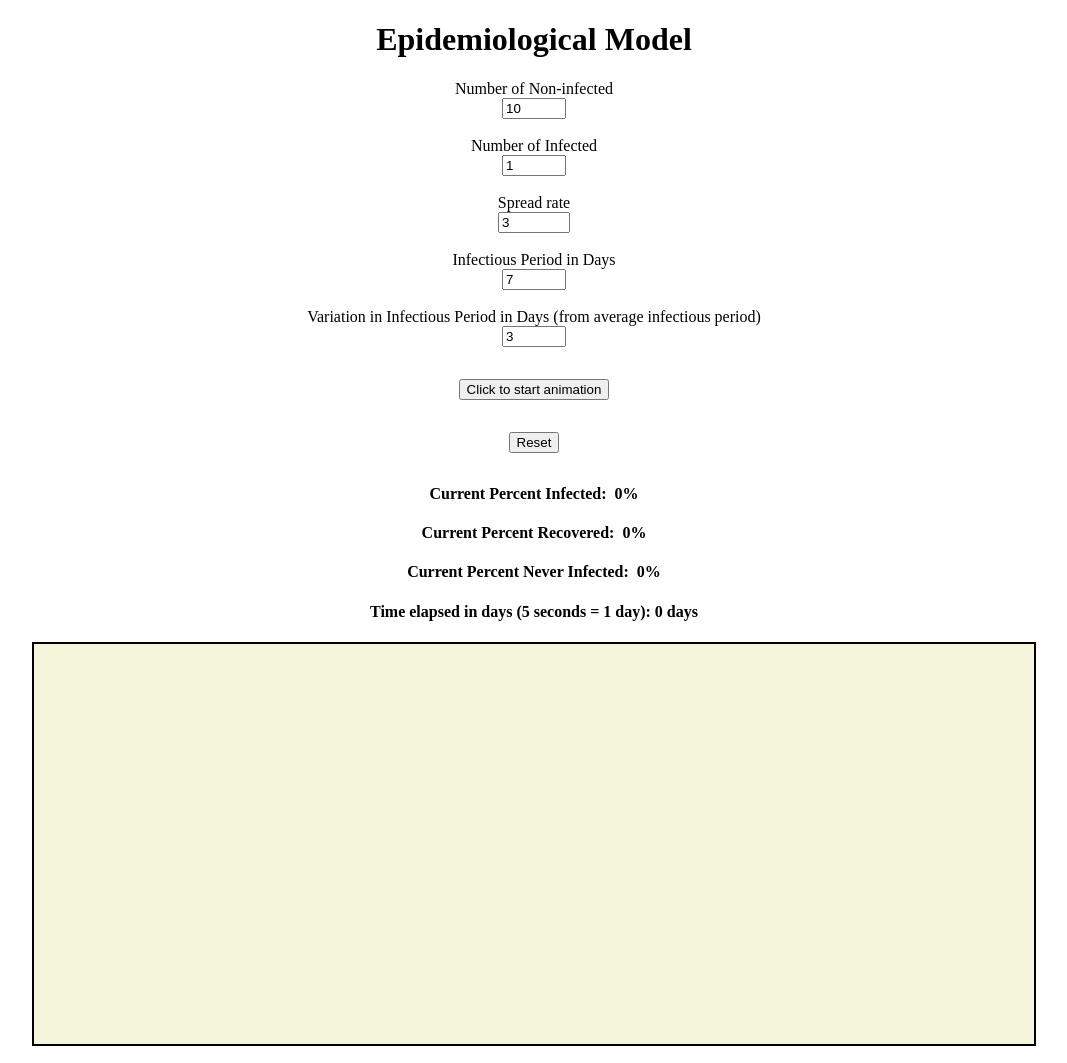
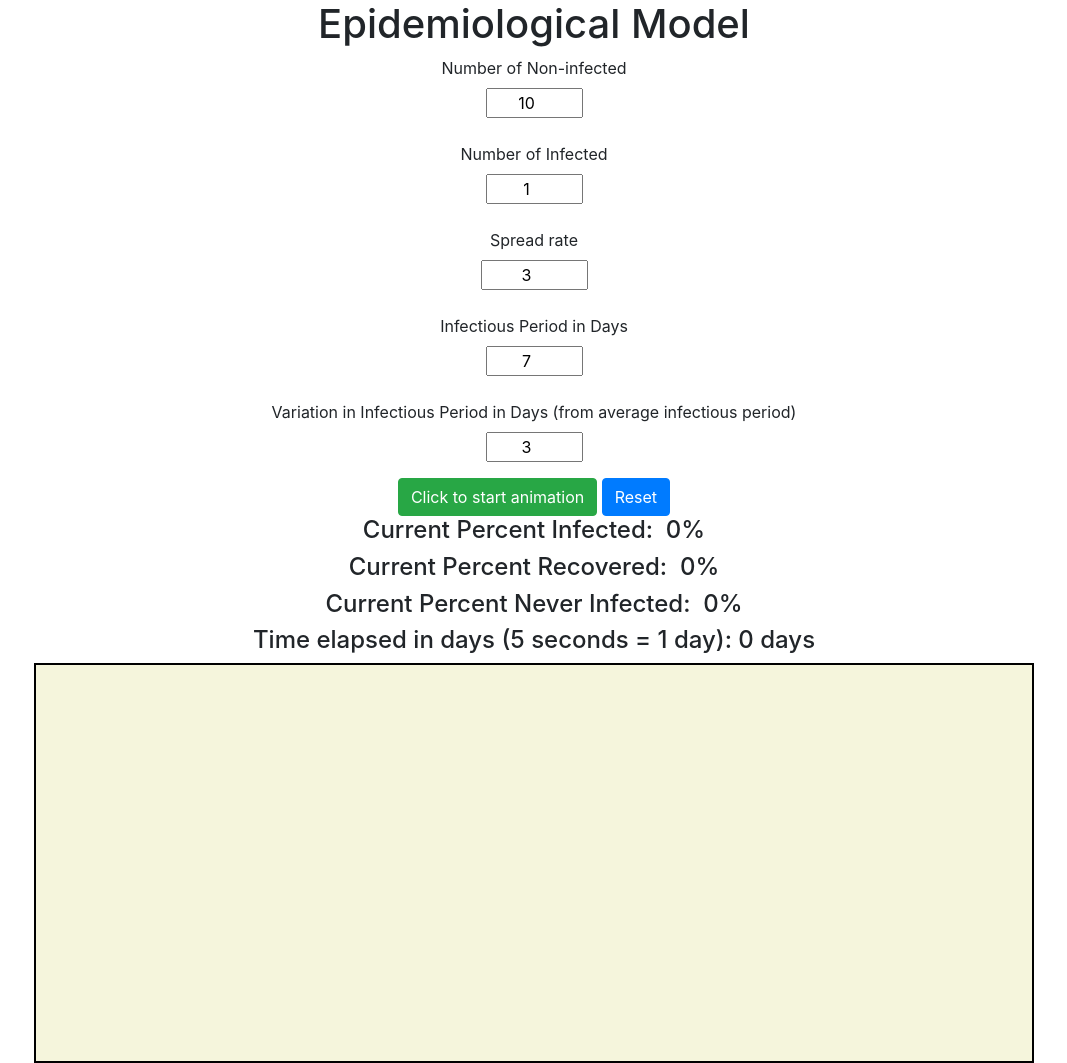
Before and after one commit to chrisjones0517/epidemiological-model-1, a PHP site: page / in a window 1280 px wide. Shown: the whole page, without its empty margins (106-1173 px from the left). Run offline with PHP 8.4, Linux system fonts and the light colour scheme.

Commit message:
added styling

```diff
--- a/home.html
+++ b/home.html
@@ -10,46 +10,55 @@
     <meta http-equiv="expires" content="Tue, 01 Jan 1980 1:00:00 GMT" />
     <meta http-equiv="pragma" content="no-cache" />
     <link rel="stylesheet" type="text/css" href="index.css">
-    <script src="https://code.jquery.com/jquery-3.5.1.min.js"
-        integrity="sha256-9/aliU8dGd2tb6OSsuzixeV4y/faTqgFtohetphbbj0=" crossorigin="anonymous"></script>
+    <link rel="stylesheet" href="https://stackpath.bootstrapcdn.com/bootstrap/4.5.0/css/bootstrap.min.css"
+        integrity="sha384-9aIt2nRpC12Uk9gS9baDl411NQApFmC26EwAOH8WgZl5MYYxFfc+NcPb1dKGj7Sk" crossorigin="anonymous">
     <title>Document</title>
 </head>
 
-<body>
+<body class="text-center">
     <h1>Epidemiological Model</h1>
     <label for="numClear">Number of Non-infected</label>
     <br>
-    <input id="numClear" type="number" min="1" max="100" value="10">
+    <input id="numClear" class="text-center" type="number" min="1" max="100" value="10">
     <br>
     <br>
     <label for="numInfected">Number of Infected</label>
     <br>
-    <input id="numInfected" type="number" min="1" max="100" value="1">
+    <input id="numInfected" class="text-center" type="number" min="1" max="100" value="1">
     <br>
     <br>
     <label for="r-naught">Spread rate</label>
     <br>
-    <input id="r-naught" type="number" step="0.1" min="1.1" max="10" value="3">
+    <input id="r-naught" class="text-center" type="number" step="0.1" min="1.1" max="10" value="3">
     <br>
     <br>
     <label for="infectiousPeriod">Infectious Period in Days</label>
     <br>
-    <input id="infectiousPeriod" type="number" min="1" max="100" value="7">
+    <input id="infectiousPeriod" class="text-center" type="number" min="1" max="100" value="7">
     <br>
     <br>
     <label for="variation">Variation in Infectious Period in Days (from average infectious period)</label>
     <br>
-    <input id="variation" type="number" min="0" max="100" value="3">
-    <button id="animate">Click to start animation</button>
-    <button id="reset">Reset</button>
+    <input id="variation" class="text-center mb-3" type="number" min="0" max="100" value="3">
+    <br>
+    <button id="animate"class="btn btn-success mx-auto">Click to start animation</button>
+    <button id="reset" class="btn btn-primary mx-auto">Reset</button>
     <h4>Current Percent Infected:&nbsp;&nbsp;<span id="percent-infected">0</span><span>%</span></h4>
     <h4>Current Percent Recovered:&nbsp;&nbsp;<span id="percent-recovered">0</span><span>%</span></h4>
     <h4>Current Percent Never Infected:&nbsp;&nbsp;<span id="percent-never">0</span><span>%</span></h4>
     <h4>Time elapsed in days (5 seconds = 1 day): <span id="t-days">0</span> <span> days</span></h4>
     <div id="model-container">
     </div>
+
+    <script src="https://code.jquery.com/jquery-3.5.1.min.js"
+        integrity="sha256-9/aliU8dGd2tb6OSsuzixeV4y/faTqgFtohetphbbj0=" crossorigin="anonymous"></script>
+    <script src="https://cdn.jsdelivr.net/npm/popper.js@1.16.0/dist/umd/popper.min.js"
+        integrity="sha384-Q6E9RHvbIyZFJoft+2mJbHaEWldlvI9IOYy5n3zV9zzTtmI3UksdQRVvoxMfooAo"
+        crossorigin="anonymous"></script>
+    <script src="https://stackpath.bootstrapcdn.com/bootstrap/4.5.0/js/bootstrap.min.js"
+        integrity="sha384-OgVRvuATP1z7JjHLkuOU7Xw704+h835Lr+6QL9UvYjZE3Ipu6Tp75j7Bh/kR0JKI"
+        crossorigin="anonymous"></script>
+    <script src="index.js"></script>
 </body>
-<script src="index.js">
-</script>
 
 </html>
--- a/index.css
+++ b/index.css
@@ -1,9 +1,3 @@
-body {
-    margin: 0;
-    padding: 0;
-    text-align: center;
-}
-
 #model-container {
     height: 400px;
     width: 1000px;
--- a/index.js
+++ b/index.js
@@ -20,6 +20,7 @@ $(document).ready(function () {
     });
 
     $('#animate').click(function () {
+
         let rNaught = parseInt($('#r-naught').val());
         let speed = Math.round((rNaught + 100) / rNaught);
         let infectiousPeriod = 5000 * parseInt($('#infectiousPeriod').val());
@@ -27,6 +28,12 @@ $(document).ready(function () {
 
         clear = parseInt($('#numClear').val());
         infected = parseInt($('#numInfected').val());
+        $('#numClear').attr('disabled', 'true');
+        $('#numInfected').attr('disabled', 'true');
+        $('#r-naught').attr('disabled', 'true');
+        $('#infectiousPeriod').attr('disabled', 'true');
+        $('#variation').attr('disabled', 'true');
+        $('#animate').removeClass('btn-success').addClass('btn-danger');
 
         if (!isRunning) {
             isRunning = true;
@@ -153,7 +160,8 @@ $(document).ready(function () {
             newModel = false;
             // intervals.forEach(clearInterval);
             // $('#model-container').empty();
-            $('#animate').text('Click to start animation');
+
+            $('#animate').text('Click to start animation').removeClass('btn-danger').addClass('btn-success');
             // $('#t-days').text(0);
         }
     });
```
